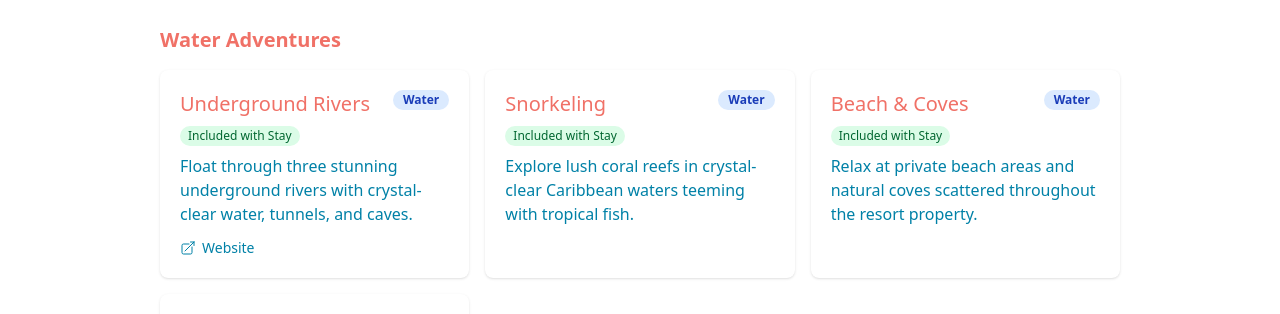
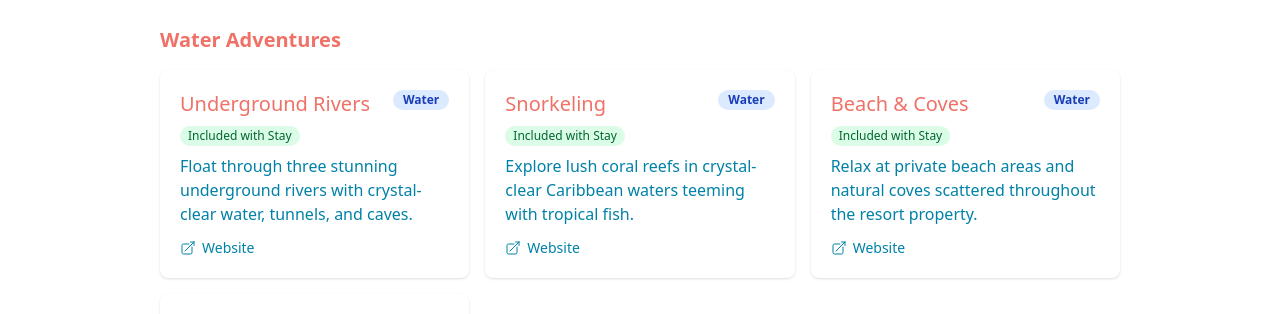
Before and after one commit to Noah-Mack-01/wedding-website, a Next.js app: page /things-to-do in a window 1280 px wide. Shown: the part 367-681 px from the top of the page. Built offline with nearby package versions, Linux system fonts and the light colour scheme.

Commit message:
add things-to-do hyperlinks

```diff
--- a/components/ActivityCard.tsx
+++ b/components/ActivityCard.tsx
@@ -31,8 +31,20 @@ export default function ActivityCard({
   travelTime,
   note,
 }: ActivityCardProps) {
+  const CardWrapper = website ? 'a' : 'div';
+  const cardProps = website
+    ? {
+        href: website,
+        target: '_blank',
+        rel: 'noopener noreferrer',
+      }
+    : {};
+
   return (
-    <div className="flex h-full flex-col rounded-lg bg-white p-5 shadow-sm">
+    <CardWrapper
+      {...cardProps}
+      className={`flex h-full flex-col rounded-lg bg-white p-5 shadow-sm ${website ? 'cursor-pointer transition-shadow hover:shadow-md' : ''}`}
+    >
       <div className="flex items-start justify-between gap-3">
         <h3 className="text-heading font-medium text-primary">{name}</h3>
         <span
@@ -101,12 +113,7 @@ export default function ActivityCard({
         )}
 
         {website && (
-          <a
-            href={website}
-            target="_blank"
-            rel="noopener noreferrer"
-            className="inline-flex items-center gap-1.5 text-sm text-foreground hover:text-primary"
-          >
+          <span className="inline-flex items-center gap-1.5 text-sm text-foreground">
             <svg
               className="h-4 w-4"
               fill="none"
@@ -121,9 +128,9 @@ export default function ActivityCard({
               />
             </svg>
             Website
-          </a>
+          </span>
         )}
       </div>
-    </div>
+    </CardWrapper>
   );
 }
--- a/data/things-to-do.ts
+++ b/data/things-to-do.ts
@@ -97,7 +97,7 @@ export const activities: Activity[] = [
     category: 'water',
     destination: 'xcaret',
     badge: 'Included with Stay',
-    website: 'https://www.xcaret.com/en/',
+    website: 'https://www.xcaret.com/en/attractions/underground-rivers/',
   },
   {
     id: 'xcaret-snorkeling',
@@ -107,6 +107,7 @@ export const activities: Activity[] = [
     category: 'water',
     destination: 'xcaret',
     badge: 'Included with Stay',
+    website: 'https://www.xcaret.com/en/attractions/snorkel-tour/',
   },
   {
     id: 'xcaret-beach-coves',
@@ -116,6 +117,7 @@ export const activities: Activity[] = [
     category: 'water',
     destination: 'xcaret',
     badge: 'Included with Stay',
+    website: 'https://www.xcaret.com/en/attractions/aquatic-paradise-xcaret/',
   },
   {
     id: 'xcaret-kayaking',
@@ -125,6 +127,7 @@ export const activities: Activity[] = [
     category: 'water',
     destination: 'xcaret',
     badge: 'Included with Stay',
+    website: 'https://www.xcaret.com/en/xavage-activities/kayak/',
   },
 
   // Nature & Wildlife
@@ -136,6 +139,7 @@ export const activities: Activity[] = [
     category: 'nature',
     destination: 'xcaret',
     badge: 'Included with Stay',
+    website: 'https://www.xcaret.com/en/attractions-nature-lovers/',
   },
   {
     id: 'xcaret-butterfly',
@@ -145,6 +149,7 @@ export const activities: Activity[] = [
     category: 'nature',
     destination: 'xcaret',
     badge: 'Included with Stay',
+    website: 'https://www.xcaret.com/en/attractions-nature-lovers/',
   },
   {
     id: 'xcaret-aviary',
@@ -154,6 +159,7 @@ export const activities: Activity[] = [
     category: 'nature',
     destination: 'xcaret',
     badge: 'Included with Stay',
+    website: 'https://www.xcaret.com/en/attractions/aviary-xcaret/',
   },
   {
     id: 'xcaret-turtles',
@@ -163,6 +169,7 @@ export const activities: Activity[] = [
     category: 'nature',
     destination: 'xcaret',
     badge: 'Included with Stay',
+    website: 'https://www.xcaret.com/en/attractions/marine-turtle-xcaret/',
   },
   {
     id: 'xcaret-stingrays',
@@ -172,6 +179,7 @@ export const activities: Activity[] = [
     category: 'nature',
     destination: 'xcaret',
     badge: 'Included with Stay',
+    website: 'https://www.xcaret.com/en/attractions/stingrays-encounter-xcaret/',
   },
 
   // Parks & Excursions
@@ -247,6 +255,7 @@ export const activities: Activity[] = [
     category: 'culture',
     destination: 'xcaret',
     badge: 'Included with Stay',
+    website: 'https://www.xcaret.com/en/attractions/xcaret-mexico-espectacular/',
     note: 'Shows at 7pm - arrive early for best seats',
   },
   {
@@ -257,6 +266,7 @@ export const activities: Activity[] = [
     category: 'culture',
     destination: 'xcaret',
     badge: 'Included with Stay',
+    website: 'https://www.xcaret.com/en/attractions-optional-activities/',
   },
   {
     id: 'xcaret-wine',
@@ -266,6 +276,7 @@ export const activities: Activity[] = [
     category: 'culture',
     destination: 'xcaret',
     badge: 'Included with Stay',
+    website: 'https://www.xcaret.com/en/attractions/wine-pairing-xcaret-cellar/',
   },
   {
     id: 'xcaret-chocolate',
@@ -275,6 +286,7 @@ export const activities: Activity[] = [
     category: 'culture',
     destination: 'xcaret',
     badge: 'Included with Stay',
+    website: 'https://blog.xcaret.com/en/chocolate-workshop-xcaret/',
   },
   {
     id: 'xcaret-torre',
@@ -284,6 +296,7 @@ export const activities: Activity[] = [
     category: 'culture',
     destination: 'xcaret',
     badge: 'Included with Stay',
+    website: 'https://www.xcaret.com/en/attractions/scenic-tower/',
   },
 
   // Wellness & Relaxation
@@ -295,6 +308,7 @@ export const activities: Activity[] = [
     category: 'wellness',
     destination: 'xcaret',
     badge: 'Included with Stay',
+    website: 'https://www.hotelxcaretarte.com/en/spa-wellness/',
     note: 'Some premium treatments have additional cost',
   },
   {
@@ -305,6 +319,7 @@ export const activities: Activity[] = [
     category: 'wellness',
     destination: 'xcaret',
     badge: 'Included with Stay',
+    website: 'https://www.hotelxcaretarte.com/en/spa-wellness/',
   },
   {
     id: 'xcaret-fitness',
@@ -314,6 +329,7 @@ export const activities: Activity[] = [
     category: 'wellness',
     destination: 'xcaret',
     badge: 'Included with Stay',
+    website: 'https://www.hotelxcaretarte.com/en/spa-wellness/',
   },
 
   // ==========================================
@@ -330,6 +346,7 @@ export const activities: Activity[] = [
     destination: 'cancun',
     travelTime: '~1 hour',
     address: 'Zona Hotelera, Cancún',
+    website: 'https://www.tripadvisor.com/Attraction_Review-g150807-d152700-Reviews-Playa_Delfines-Cancun_Yucatan_Peninsula.html',
   },
   {
     id: 'cancun-playa-tortugas',
@@ -340,6 +357,7 @@ export const activities: Activity[] = [
     destination: 'cancun',
     travelTime: '~1 hour',
     address: 'Zona Hotelera, Cancún',
+    website: 'https://www.tripadvisor.com/Attraction_Review-g150807-d152698-Reviews-Playa_Tortugas-Cancun_Yucatan_Peninsula.html',
   },
 
   // Water Adventures
@@ -362,6 +380,7 @@ export const activities: Activity[] = [
     category: 'water',
     destination: 'cancun',
     travelTime: '~1 hour',
+    website: 'https://www.cancunsnorkeling.com/',
   },
   {
     id: 'cancun-whale-sharks',
@@ -372,6 +391,7 @@ export const activities: Activity[] = [
     destination: 'cancun',
     travelTime: '~1.5 hours',
     badge: 'Must Reserve',
+    website: 'https://www.mexicowhaleshark.com/',
     note: 'Seasonal: June - September only',
   },
 
@@ -396,6 +416,7 @@ export const activities: Activity[] = [
     category: 'adventure',
     destination: 'cancun',
     travelTime: '~1.5 hours (includes ferry)',
+    website: 'https://mexicancaribbean.travel/destination/isla-mujeres/',
     note: 'Take ferry from Puerto Juárez, rent golf cart on island',
   },
 
@@ -409,6 +430,7 @@ export const activities: Activity[] = [
     destination: 'cancun',
     travelTime: '~1 hour',
     address: 'Downtown Cancún',
+    website: 'https://www.tripadvisor.com/Attraction_Review-g150807-d504536-Reviews-Mercado_28-Cancun_Yucatan_Peninsula.html',
     note: 'Bargaining expected - start at 50% of asking price',
   },
 
@@ -434,6 +456,7 @@ export const activities: Activity[] = [
     destination: 'cancun',
     travelTime: '~1 hour',
     address: 'Downtown Cancún',
+    website: 'https://www.tripadvisor.com/Attraction_Review-g150807-d7715234-Reviews-El_Parque_de_las_Palapas-Cancun_Yucatan_Peninsula.html',
     note: 'Best in evenings - great for authentic local experience',
   },
 
@@ -461,6 +484,7 @@ export const activities: Activity[] = [
     category: 'ruins',
     destination: 'tulum',
     travelTime: '~45 min',
+    website: 'https://www.tripadvisor.com/Attraction_Review-g499447-d152763-Reviews-Coba_Ruins-Coba_Yucatan_Peninsula.html',
     note: 'Rent a bike to explore the sprawling site',
   },
 
@@ -473,6 +497,7 @@ export const activities: Activity[] = [
     category: 'cenotes',
     destination: 'tulum',
     travelTime: '~35 min',
+    website: 'https://www.visittulum.travel/en/locations/gran_cenote_',
     note: 'Use reef-safe sunscreen only - arrive early',
   },
   {
@@ -483,6 +508,7 @@ export const activities: Activity[] = [
     category: 'cenotes',
     destination: 'tulum',
     travelTime: '~20 min',
+    website: 'http://cenotedosojos.mx/en/',
     note: 'Use reef-safe sunscreen only',
   },
   {
@@ -493,6 +519,7 @@ export const activities: Activity[] = [
     category: 'cenotes',
     destination: 'tulum',
     travelTime: '~35 min',
+    website: 'https://www.tripadvisor.com/Attraction_Review-g150813-d10750550-Reviews-Cenote_Calavera-Tulum_Yucatan_Peninsula.html',
     note: 'Use reef-safe sunscreen only - for adventurous swimmers',
   },
   {
@@ -503,6 +530,7 @@ export const activities: Activity[] = [
     category: 'cenotes',
     destination: 'tulum',
     travelTime: '~50 min',
+    website: 'https://www.tripadvisor.com/Attraction_Review-g499447-d3784125-Reviews-Cenotes_Tamcach_Ha_Choo_Ha-Coba_Yucatan_Peninsula.html',
     note: 'Use reef-safe sunscreen only - combine with Cobá visit',
   },
 
@@ -516,6 +544,7 @@ export const activities: Activity[] = [
     destination: 'tulum',
     travelTime: '~30 min',
     address: 'Tulum Beach Zone',
+    website: 'https://www.tripadvisor.com/Attraction_Review-g150813-d3321137-Reviews-Playa_Paraiso-Tulum_Yucatan_Peninsula.html',
   },
   {
     id: 'tulum-playa-pescadores',
@@ -525,6 +554,7 @@ export const activities: Activity[] = [
     category: 'beach',
     destination: 'tulum',
     travelTime: '~30 min',
+    website: 'https://playapescadorestulum.com/',
     note: 'Visit early morning to see fishermen',
   },
 
@@ -538,6 +568,7 @@ export const activities: Activity[] = [
     destination: 'tulum',
     travelTime: '~45 min',
     badge: 'Must Reserve',
+    website: 'https://whc.unesco.org/en/list/410/',
     note: 'Book guided tour for best experience',
   },
   {
@@ -548,6 +579,7 @@ export const activities: Activity[] = [
     category: 'nature',
     destination: 'tulum',
     travelTime: '~40 min',
+    website: 'https://www.tripadvisor.com/Attraction_Review-g150813-d8288993-Reviews-Laguna_Kaan_Luum-Tulum_Yucatan_Peninsula.html',
     note: 'No swimming in the deep blue center (cenote below)',
   },
 
@@ -561,6 +593,7 @@ export const activities: Activity[] = [
     destination: 'tulum',
     travelTime: '~35 min',
     badge: 'Must Reserve',
+    website: 'https://www.viator.com/Tulum-tours/4WD-ATV-and-Off-Road-Tours/d23012-g9-c32',
   },
   {
     id: 'tulum-reef-snorkeling',
@@ -570,5 +603,6 @@ export const activities: Activity[] = [
     category: 'adventure',
     destination: 'tulum',
     travelTime: '~30 min',
+    website: 'https://snorkelintulum.com/',
   },
 ];
```
